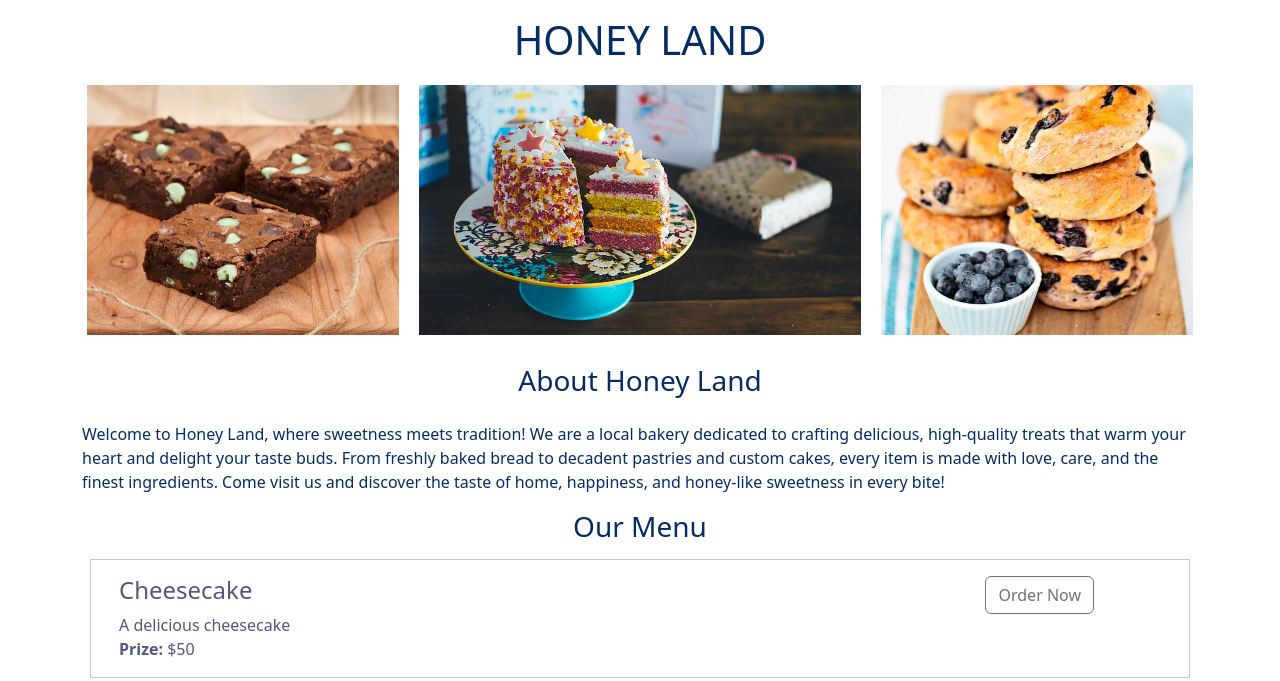
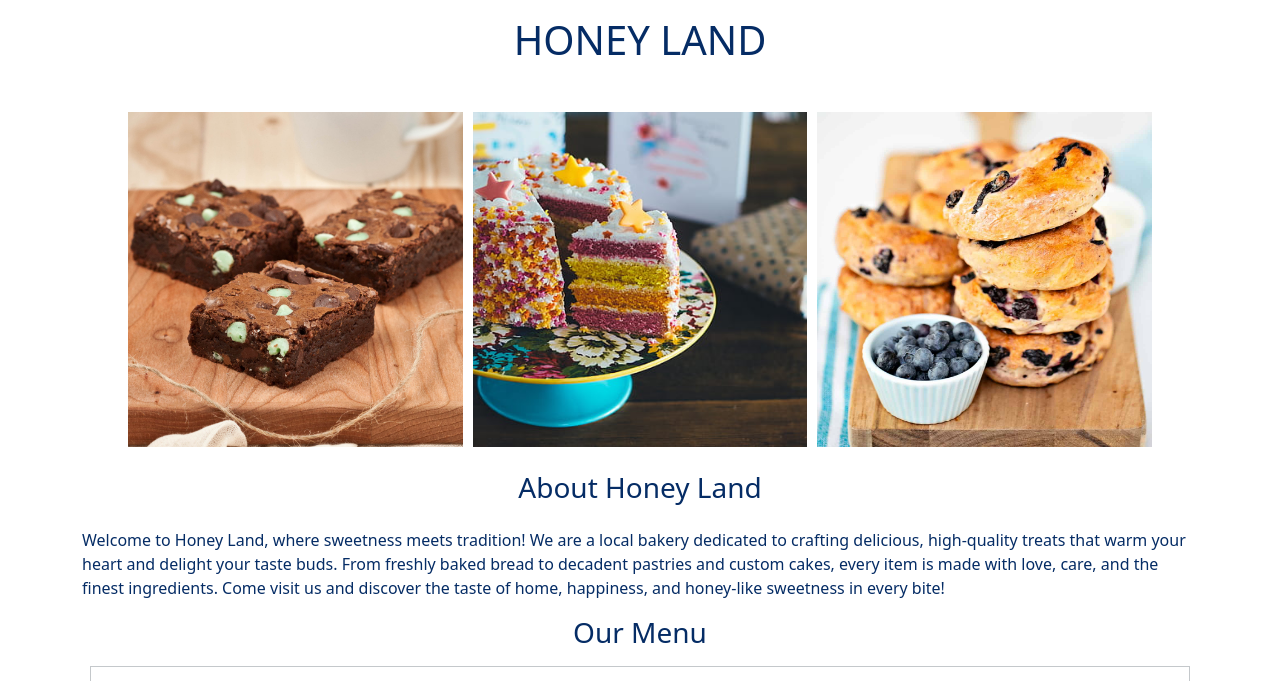
Before and after one commit to MadhumidhaKrishnaraj/My-New-Website, a Flask app: page / in a window 1280 px wide. Shown: the top 681 px of the page. Run offline with Flask 3, Linux system fonts and the light colour scheme.

Commit message:
added requirements .txt

```diff
--- /dev/null
+++ b/requirements.txt
@@ -0,0 +1,2 @@
+Flask
+Gunicorn
--- a/templates/home.html
+++ b/templates/home.html
@@ -6,16 +6,19 @@
   <meta name="viewport" content="width=device-width, initial-scale=1">
   <link href="https://cdn.jsdelivr.net/npm/bootstrap@5.3.3/dist/css/bootstrap.min.css" rel="stylesheet" integrity="sha384-QWTKZyjpPEjISv5WaRU9OFeRpok6YctnYmDr5pNlyT2bRjXh0JMhjY6hW+ALEwIH" crossorigin="anonymous">
   <style>
-    .homeimage{
-        display: flex;
-        gap: 10px;
-      }
-      .homeimage img {
-        width: 100%;
-        height: 250px;
-        margin: 5px;
-        object-fit: cover;
+    .image-container {
+      display: flex;
+      flex-wrap: wrap;
+      justify-content: center;
+      gap: 10px; /* Space between images */
+
     }
+    .image-container img {
+      object-fit: cover;
+      width: 30%; /* Each image takes 30% of the container width */
+      max-width: 600px; /* Ensures images don’t become too large */
+      hight: auto; /* Maintain aspect ratio */
+
 
   </style>
 </head>
@@ -23,9 +26,11 @@
 <body>
   <div class="container text-primary-emphasis">
 
-    <h1 class="text-center mt-3 mb-3">HONEY LAND</h1>
-    <div class="homeimage" >
-       <img src="https://4a423833-5be8-4223-84c8-810c5d97424a-00-38v3qthw5sm2w.sisko.replit.dev:5000/static/image-2.jpg" ><img src="https://4a423833-5be8-4223-84c8-810c5d97424a-00-38v3qthw5sm2w.sisko.replit.dev:5000/static/image-3.jpg"><img src="https://4a423833-5be8-4223-84c8-810c5d97424a-00-38v3qthw5sm2w.sisko.replit.dev:5000/static/image-4.jpg" >
+    <h1 class="text-center mt-3 mb-5">HONEY LAND</h1>
+    <div class="text-center image-container">
+       <img  src="https://4a423833-5be8-4223-84c8-810c5d97424a-00-38v3qthw5sm2w.sisko.replit.dev:5000/static/image-2.jpg" >
+      <img src="https://4a423833-5be8-4223-84c8-810c5d97424a-00-38v3qthw5sm2w.sisko.replit.dev:5000/static/image-3.jpg">
+      <img  src="https://4a423833-5be8-4223-84c8-810c5d97424a-00-38v3qthw5sm2w.sisko.replit.dev:5000/static/image-4.jpg" >
     </div>
 
     <h3 class="m-4 text-center">About Honey Land</h3>
```
